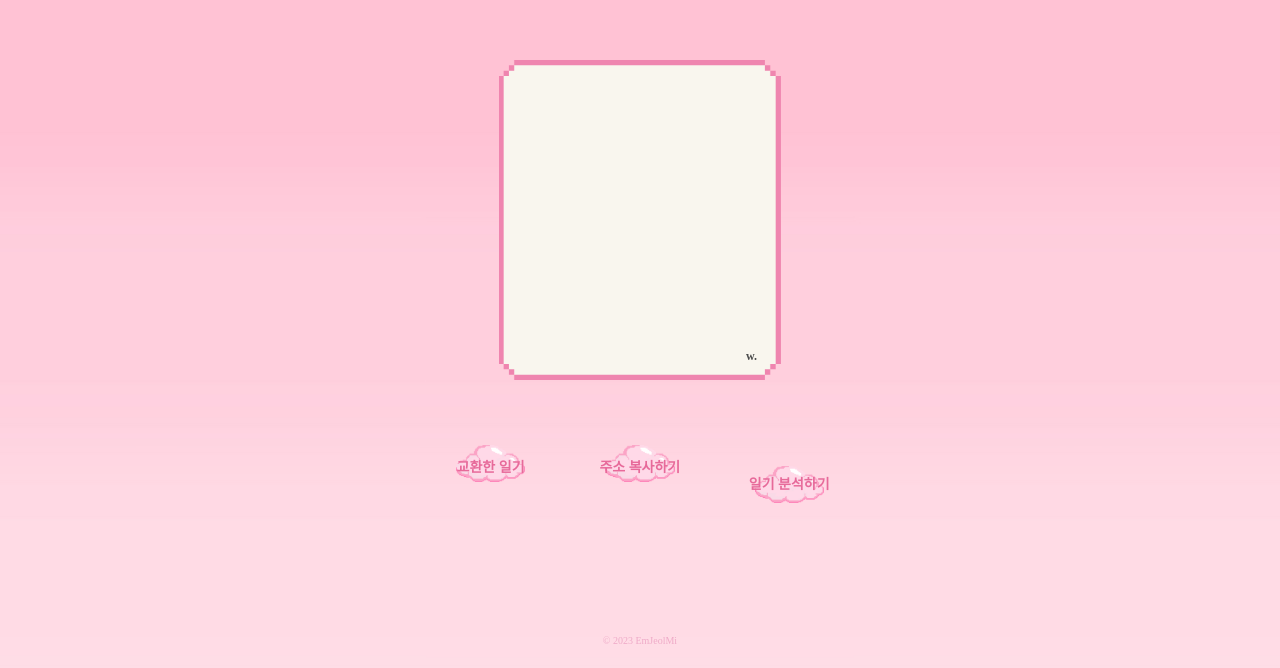
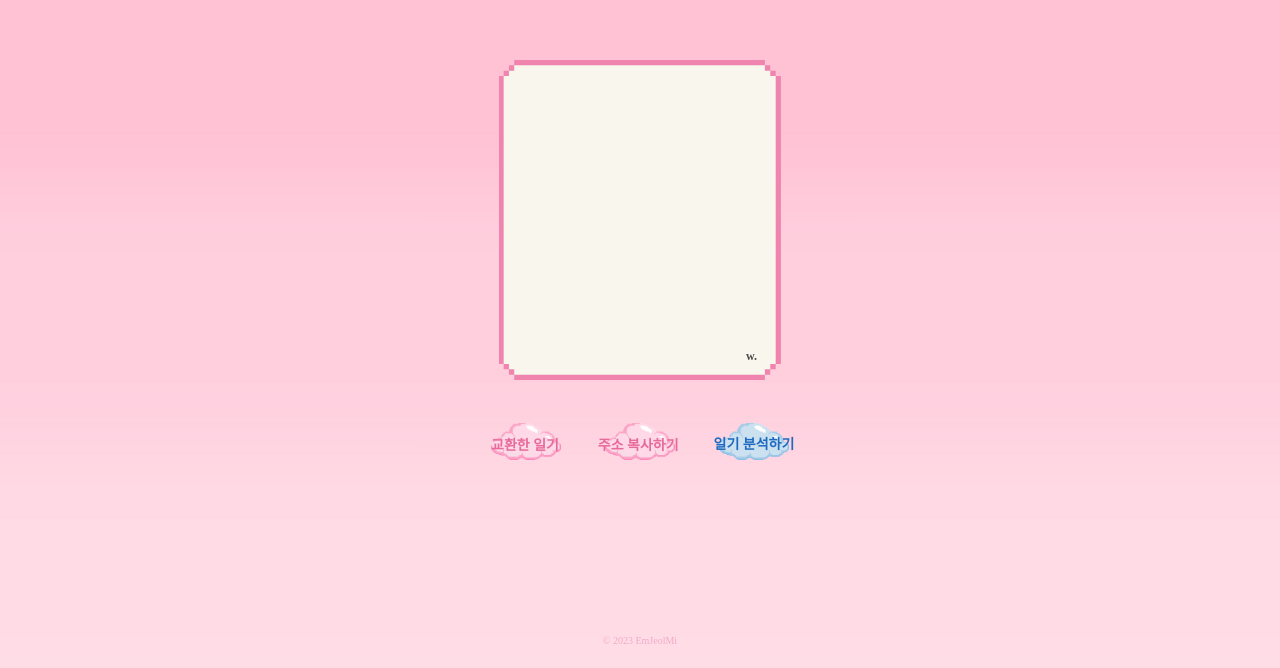
Before and after one commit to EmJeolmi/emjeolmi_front, a React (Create React App) app: page /chainary/savediary in a window 1280 px wide. Shown: the part 132-800 px from the top of the page. Built offline with nearby package versions, Linux system fonts and the light colour scheme; a web font is replaced by a local one.

Commit message:
aidiary_modify

```diff
--- a/src/components/MoveAi/moveai.css
+++ b/src/components/MoveAi/moveai.css
@@ -0,0 +1,59 @@
+/* 구름 버튼 */
+.aicloudBtns {
+    margin-top: 5.4vh;
+    display: flex;
+    position: relative;
+    justify-content: center;
+    align-items: center;
+}
+.aicloudBtns img {
+    height: 4.6vh;
+    width: auto;
+    margin-left: 5vh;
+    margin-right: 5vh;
+}
+.aicloudBtns button {
+    margin: 0.6vh 0;
+    margin-top: 1.4vh;
+    padding: 1vh 1vh;
+    position: absolute;
+    z-index: 0.5;
+    background: none;
+    border: none;
+    font-size: 14px;
+    font-weight: bold;
+    color: rgb(31, 106, 193);
+
+    &:hover {
+        color:#7c7a7b;
+    }
+}
+
+/* 구름 버튼 */
+.svaicloudBtns {
+    display: flex;
+    position: relative;
+    justify-content: center;
+    align-items: center;
+}
+.svaicloudBtns img {
+    height: 4.6vh;
+    width: auto;
+    margin-left: 5vh;
+    margin-right: 5vh;
+}
+.svaicloudBtns button {
+    margin: 0.6vh 0;
+    padding: 1vh 1vh;
+    position: absolute;
+    z-index: 0.5;
+    background: none;
+    border: none;
+    font-size: 14px;
+    font-weight: bold;
+    color: rgb(31, 106, 193);
+
+    &:hover {
+        color:#7c7a7b;
+    }
+}
--- a/src/components/MoveAi/moveai.js
+++ b/src/components/MoveAi/moveai.js
@@ -2,7 +2,7 @@ import React from "react";
 import './moveai.css';
 import 'bootstrap/dist/css/bootstrap.css';
 import { useNavigate } from "react-router-dom";
-import cloudImg from '../../images/cloud.png';
+import aicloudImg from '../../images/aicloud.png';
 
 export function MoveAiBtn() {
     const navigate = useNavigate();
@@ -12,9 +12,24 @@ export function MoveAiBtn() {
     };
 
     return (
-        <div className='cloudBtns'>
-            <img src={cloudImg} alt="MoveBtn" />
+        <div className='aicloudBtns'>
+            <img src={aicloudImg} alt="MoveBtn" />
             <button className='ShowAi' onClick={handleShowAi}>일기 분석하기</button>
         </div>
     );
 };
+
+export function SvMoveAiBtn() {
+    const navigate = useNavigate();
+
+    const handleShowAi = () => { // 일기쓰러가기 버튼 클릭 시 호출되는 함수
+        navigate('/chainary/conn/aidrawing/:yourID');
+    };
+
+    return (
+        <div className='svaicloudBtns'>
+            <img src={aicloudImg} alt="MoveBtn" />
+            <button className='svShowAi' onClick={handleShowAi}>일기 분석하기</button>
+        </div>
+    );
+};
--- a/src/components/Screen2/screesn2-3.js
+++ b/src/components/Screen2/screesn2-3.js
@@ -27,20 +27,19 @@ export function DiaryContent(props) {
     );
 };
 
-export function ChangedBtn(props) {
+export function SvChangedBtn(props) {
 
     const {openChDiary} = props;
 
     return (
-        <div className='changedBtn'>
-            <img src={cloudImg} alt="ChangedBtn" />
-            <button className='chBtn'
-                onClick={openChDiary}
-            >교환한 일기</button>
+        <div className='svchangedBtn'>
+            <img src={cloudImg} alt="SvChangedBtn" />
+            <button className='svchBtn' onClick={openChDiary}>
+                교환한 일기
+            </button>
         </div>
     );
 };
-
 export function CopyBtn() {
 
     return (
--- a/src/pages/AutoPage/autopart.css
+++ b/src/pages/AutoPage/autopart.css
@@ -1,7 +1,7 @@
 .autoimg img {
-    height: 26vh;
+    height: 27vh;
     width: 39vh;
-    margin-top: 9%;
+    margin-top: 15%;
     object-fit: cover;
 }
 
@@ -14,7 +14,7 @@
 }
 
 .image-aicontainer img {
-    height: 40vh;
+    height: 12.7vh;
     width: auto;
 }
 
@@ -27,14 +27,13 @@
 
 /* 일기 내용 */
 .scrollable-aicontent {
-    margin-top: 3vh;
-    padding-left: 1.1vh;
-    width: 32.5vh;
-    height: 34vh;
+    margin-top: 5.2vh;
+    width: 36vh;
+    height: 9.6vh;
     overflow-y: auto;
     line-height: 200%;
     color: #363636;
-    text-align: left;
+    text-align: center;
 
     &::-webkit-scrollbar {
         width: 0.4vh;
--- a/src/pages/AutoPage/autopart.js
+++ b/src/pages/AutoPage/autopart.js
@@ -2,7 +2,7 @@ import React, { useState } from 'react';
 import './autopart.css';
 import 'bootstrap/dist/css/bootstrap.css';
 import aiImg from '../../images/drawing_sample.jpg';
-import AidiaryBox from '../../images/diarybox.png';
+import AidiaryBox from '../../images/aibox.png';
 
 function AutoPart() {
     const handleModalScroll = (event) => {
@@ -22,7 +22,7 @@ function AutoPart() {
             <div className='text-aicontainer'>
                 <div className="scrollable-aicontent" onWheel={handleModalScroll}>
                     <label className='aicontents'>
-                        내가 왜 감정분석을 .. 감정분석만 하는 거면 칸이 별로 안 커도 되려나 ?? 이미지 비율은 일단 3:2 고정이고 텍스트 칸도 이미지랑 가로 너비 맞추고 세로는 좀 줄이려고 하는데 어뗘 안 어때도 할 거임 ㅅㄱ
+                        메롱 ~ 가로 길이는 이 정도까지 가능요 울랄라
                     </label>
                 </div>
             </div>
--- a/src/pages/Screen2-2/screen2-2.css
+++ b/src/pages/Screen2-2/screen2-2.css
@@ -68,7 +68,10 @@
 
 /* 버튼 간격 조정 */
 .changedBtn button {
-    margin-left: -14.6vh;
+    margin-left: -14.7vh;
+}
+.saveBtn button {
+    margin-left: -13.5vh;
 }
 
 /* 팝업창 */
--- a/src/pages/Screen2-3/screen2-3.css
+++ b/src/pages/Screen2-3/screen2-3.css
@@ -1,18 +1,18 @@
 /* 구름 버튼 */
-.cloudBtns {
+.svcloudBtns {
     margin-top: 5.4vh;
     display: flex;
     position: relative;
     justify-content: center;
     align-items: center;
 }
-.cloudBtns img {
+.svcloudBtns img {
     height: 4.6vh;
     width: auto;
-    margin-left: 5vh;
-    margin-right: 5vh;
+    margin-left: 2.8vh;
+    margin-right: 2.8vh;
 }
-.cloudBtns button {
+.svcloudBtns button {
     margin: 0.6vh 0;
     padding: 1vh 1vh;
     position: absolute;
@@ -29,14 +29,15 @@
 }
 
 /* 버튼 간격 조정 */
-.changedBtn button {
-    margin-left: -14.6vh;
-}
-.saveBtn button {
-    margin-left: -13.7vh;
+.svchangedBtn button {
+    margin-left: -12.5vh;
 }
 .copyBtn button {
-    margin-left: -15.4vh;
+    margin-left: -13.4vh;
+}
+.svaicloudBtns button {
+    margin-top: 1.4vh;
+    color: rgb(31, 106, 193);
 }
 
 /* 팝업창 */
--- a/src/pages/Screen2-3/screen2-3.js
+++ b/src/pages/Screen2-3/screen2-3.js
@@ -3,10 +3,9 @@ import './screen2-3.css';
 import 'bootstrap/dist/css/bootstrap.css';
 import { ChDiary } from '../../components/Screen3-p/screen3-p';
 import closepImg from '../../images/closep.png';
-
-import { DiaryContent, ChangedBtn, CopyBtn } from '../../components/Screen2/screesn2-3.js';
+import { DiaryContent, SvChangedBtn, CopyBtn } from '../../components/Screen2/screesn2-3.js';
 import readMyDiaryAPI from '../../service/diary/readMyDiaryAPI';
-import { MoveAiBtn } from '../../components/MoveAi/moveai.js';
+import { SvMoveAiBtn } from '../../components/MoveAi/moveai.js';
 
 function Screen2n3() {
 
@@ -34,10 +33,10 @@ function Screen2n3() {
             diaryData={diaryData}
             setDiaryData={setDiaryData}
         />
-        <div className='cloudBtns'>
-            <ChangedBtn openChDiary={openChDiary} />
+        <div className='svcloudBtns'>
+            <SvChangedBtn openChDiary={openChDiary} />
             <CopyBtn />
-            <MoveAiBtn />
+            <SvMoveAiBtn />
         </div>
 
         {/* 팝업 닫기 */}
```
Also changed, not shown: src/images/aibox.png (added), src/images/aicloud.png (added).
